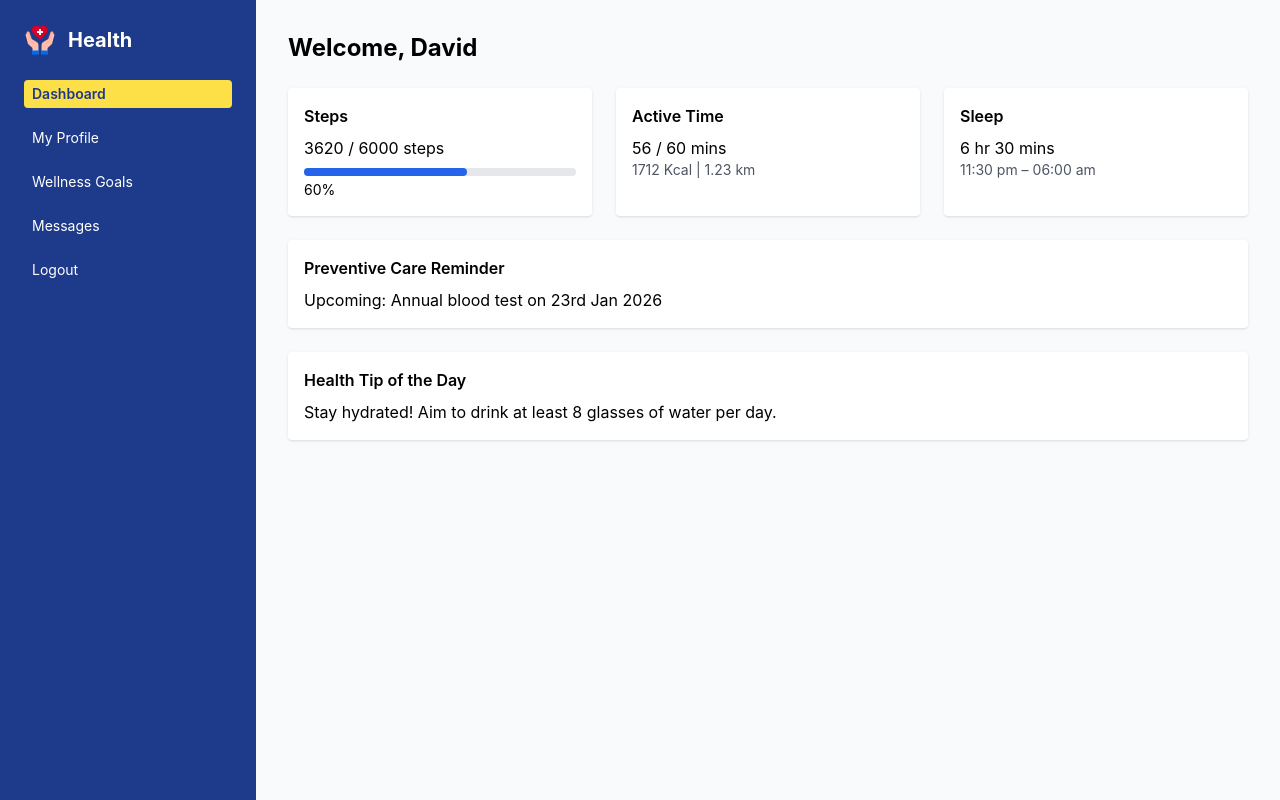
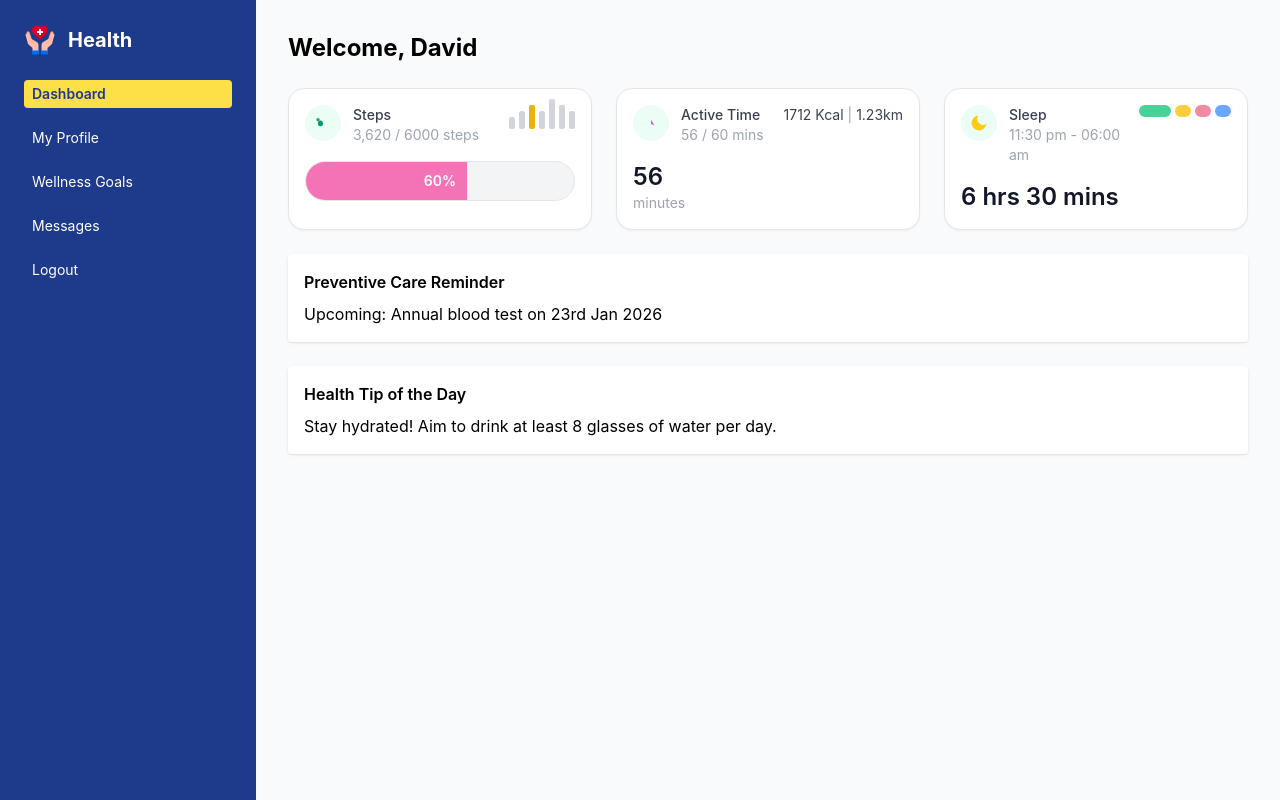
Before and after one commit to NaniNarayanan/healthcare_portal, a React (Create React App) app: page /dashboard in a window 1280 px wide. Built offline with nearby package versions, Linux system fonts and the light colour scheme.

Commit message:
merged dashboard

```diff
--- a/src/pages/DashboardHome.jsx
+++ b/src/pages/DashboardHome.jsx
@@ -1,5 +1,7 @@
 import patients from "../data/patients.json";
-
+import StepsCard from "../components/StepCard";
+import ActiveTimeCard from "../components/TimeCard";
+import SleepCard from "../components/SleepCard";
 export default function DashboardHome() {
   const patient = patients[0]; // Simulate logged-in user
   const progressPercent = Math.round((patient.goals.steps / patient.goals.targetSteps) * 100);
@@ -10,32 +12,10 @@ export default function DashboardHome() {
 
       {/* Wellness Goals */}
       <div className="grid grid-cols-1 sm:grid-cols-2 lg:grid-cols-3 gap-6">
-        {/* Steps */}
-        <div className="bg-white p-4 rounded shadow">
-          <h2 className="font-semibold mb-2">Steps</h2>
-          <p>{patient.goals.steps} / {patient.goals.targetSteps} steps</p>
-          <div className="w-full bg-gray-200 rounded-full h-2 mt-2">
-            <div
-              className="bg-blue-600 h-2 rounded-full"
-              style={{ width: `${progressPercent}%` }}
-            ></div>
-          </div>
-          <p className="text-sm mt-1">{progressPercent}%</p>
-        </div>
+       <StepsCard steps={3620} goal={6000} />
+    <ActiveTimeCard mins={56} target={60} kcal={1712} dist={"1.23km"} />
+     <SleepCard hours={6} mins={30} start="11:30 pm" end="06:00 am" />
 
-        {/* Active Time */}
-        <div className="bg-white p-4 rounded shadow">
-          <h2 className="font-semibold mb-2">Active Time</h2>
-          <p>{patient.goals.activeTime}</p>
-          <p className="text-sm text-gray-600">{patient.goals.calories} | {patient.goals.distance}</p>
-        </div>
-
-        {/* Sleep */}
-        <div className="bg-white p-4 rounded shadow">
-          <h2 className="font-semibold mb-2">Sleep</h2>
-          <p>{patient.goals.sleep}</p>
-          <p className="text-sm text-gray-600">{patient.goals.sleepTime}</p>
-        </div>
       </div>
 
       {/* Preventive Care Reminder */}
```
